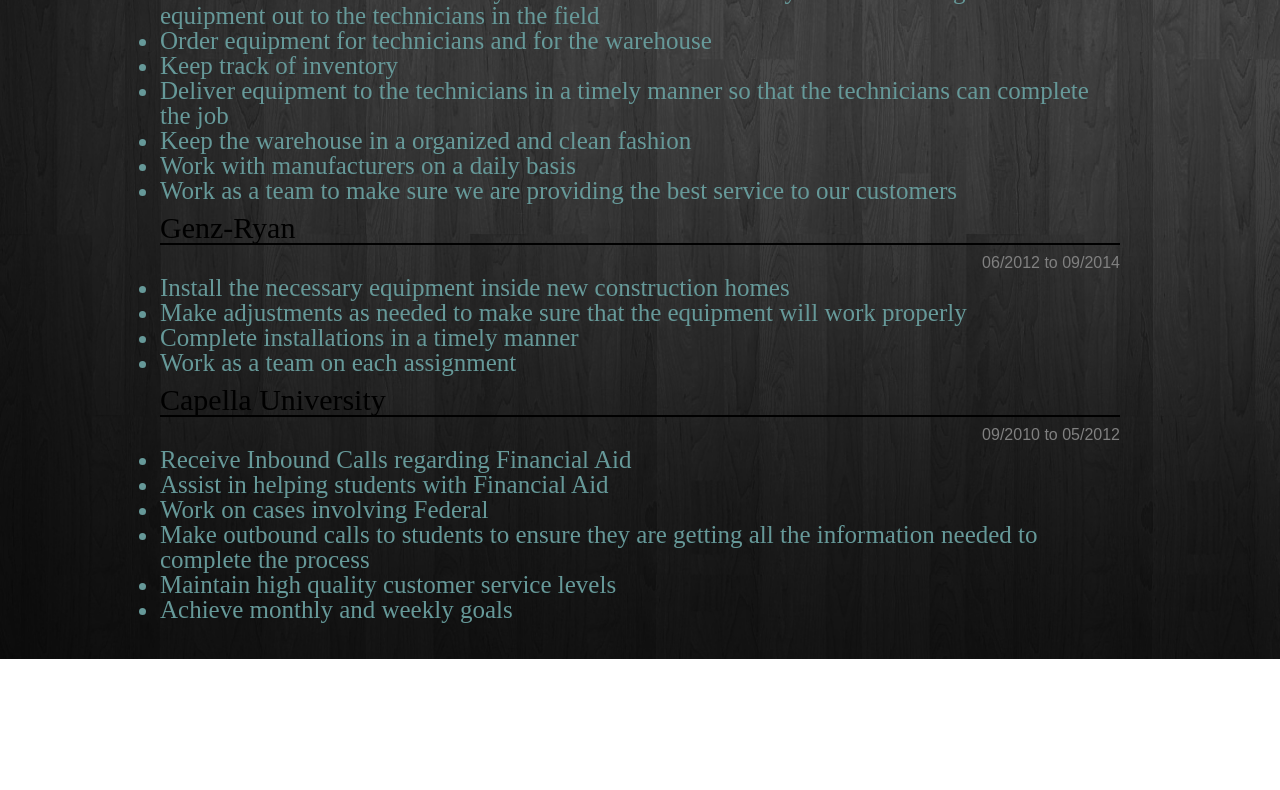
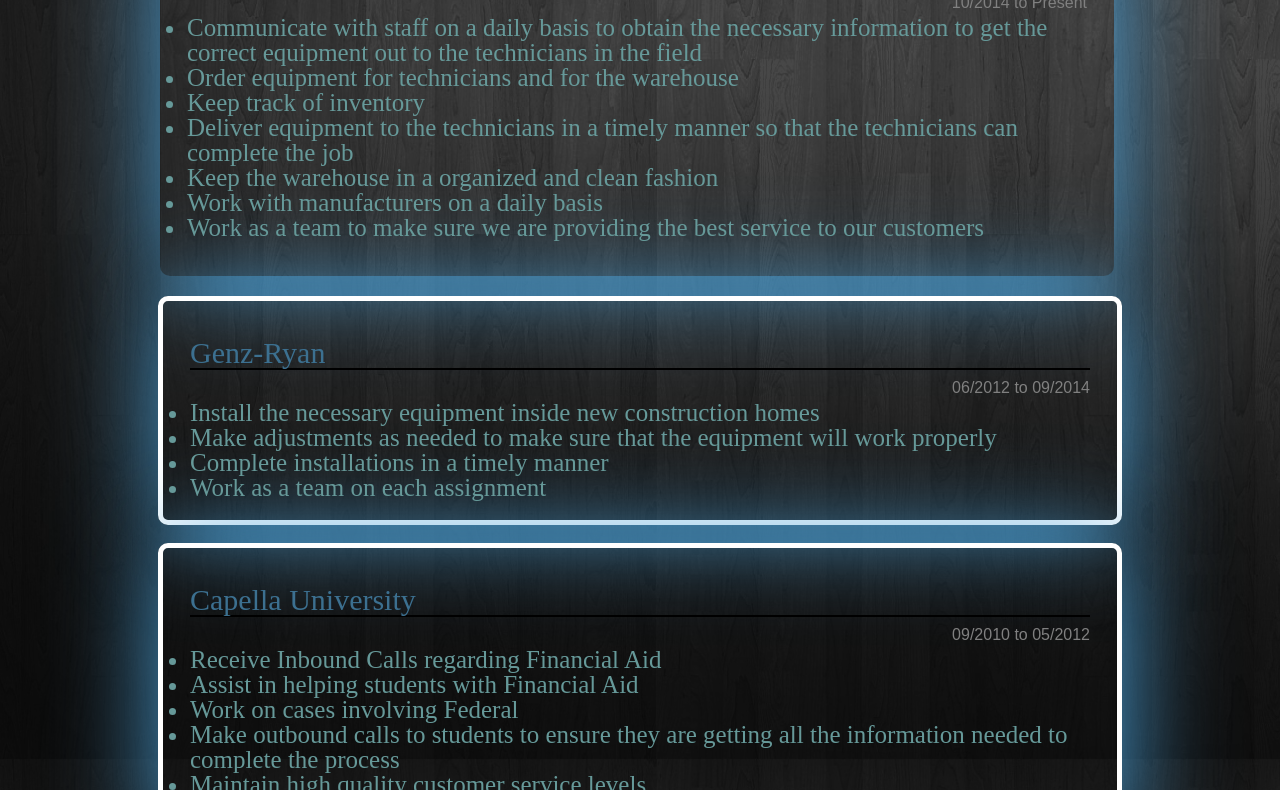
Before and after one commit to gill28/gill28.github.io, a plain HTML site: page index.html in a window 1280 px wide. Shown: the part 641-1431 px from the top of the page. Before the commit the page ends 1300 px from the top, so only its background shows below. Drawn offline with Linux system fonts and the light colour scheme.

Commit message:
Changes Made to CSS
I made a a change to the Margin-top so that there is spacing from each
of the job div’s. I didn’t make any more changes but I did add a few
things to the website. Added the boxes, border-radius, font-color and
box-shadow.

```diff
--- a/stylesheet.css
+++ b/stylesheet.css
@@ -107,6 +107,37 @@
 
 .pronto {
 	margin-top: 20px;
+  	height: 306px;
+  	padding: 27px;
+  	width: 900px;
+  	margin-top: 20px;
+  	border-radius: 10px;
+  	box-shadow: 2px 0px 100px #4DA2D8;
+}
+
+/*************Genz*************/
+.genz {
+	border: 5px solid white;
+  	height: 165px;
+  	margin: -2px;
+  	padding: 27px;
+  	width: 900px;
+  	margin-top: 20px;
+  	border-radius: 10px;
+  	box-shadow: 2px 0px 100px #4DA2D8;
+}
+
+/*************Capella*************/
+
+.capella {
+	border: 5px solid white;
+  	height: 240px;
+  	margin: -2px;
+  	padding: 27px;
+  	width: 900px;
+  	margin-top: 20px;
+  	border-radius: 10px;
+  	box-shadow: 2px 0px 100px #4DA2D8;
 }
 
 
@@ -135,7 +166,7 @@
 h1 {
 	font-size: 30px;
 	border-bottom: 2px solid black;
-	color: black;
+	color: #3C7090;
 	margin-top: 10px;
 
 }
```
